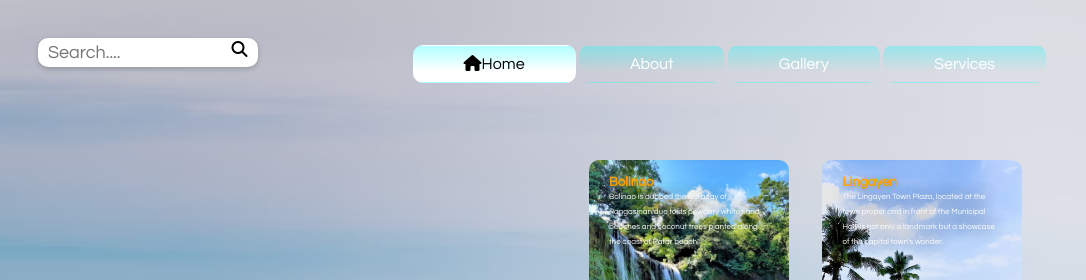
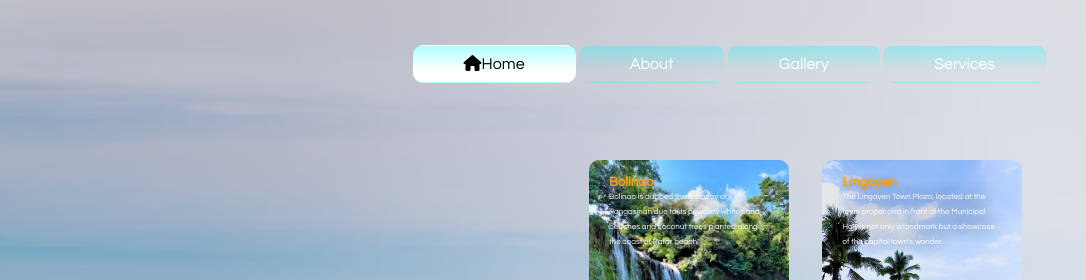
Before and after one commit to josephtambalo/PangasinanTour, a plain HTML site: page index.html in a window 1280 px wide. Shown: the top 280 px of the page, 194-1280 px from the left. Drawn offline with Linux system fonts and the light colour scheme.

Commit message:
Update index.html

```diff
--- a/index.html
+++ b/index.html
@@ -15,10 +15,7 @@
 		<div class="logo">
 			<img src="images\logo.png">
 		</div>
-        <ol class="search">
-			<input type="ABOUT" placeholder="Search....">
-			<i class="fa fa-search"></i>
-        </ol>
+
 
 		 <ul>
 		 <li class="active"><a href="#"><i class="fa fa-home"></i>Home</a></li>
```
